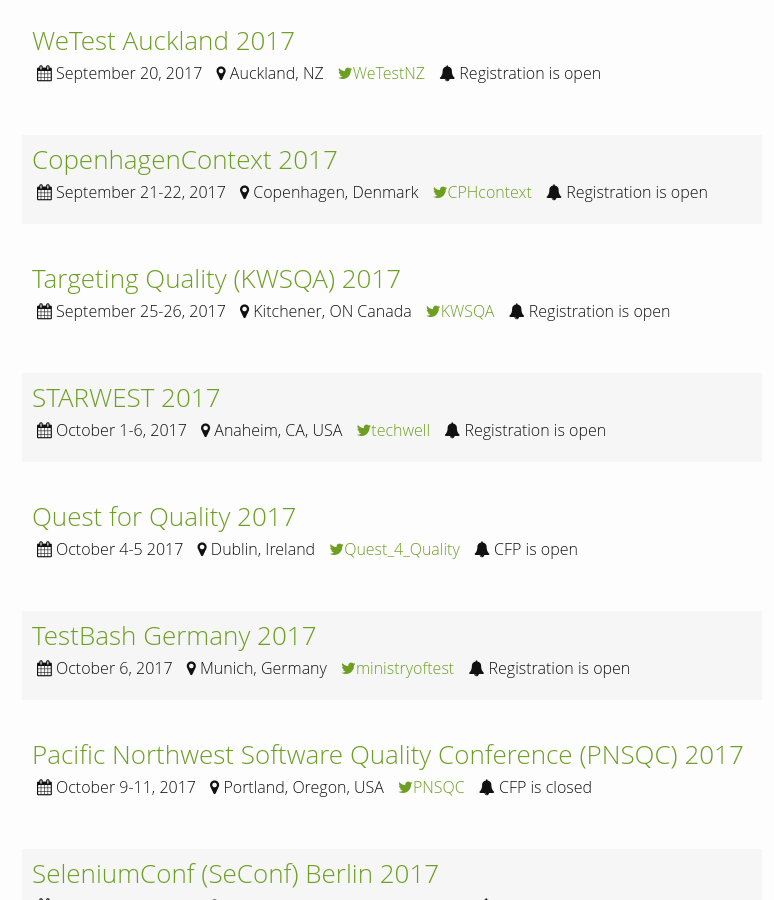
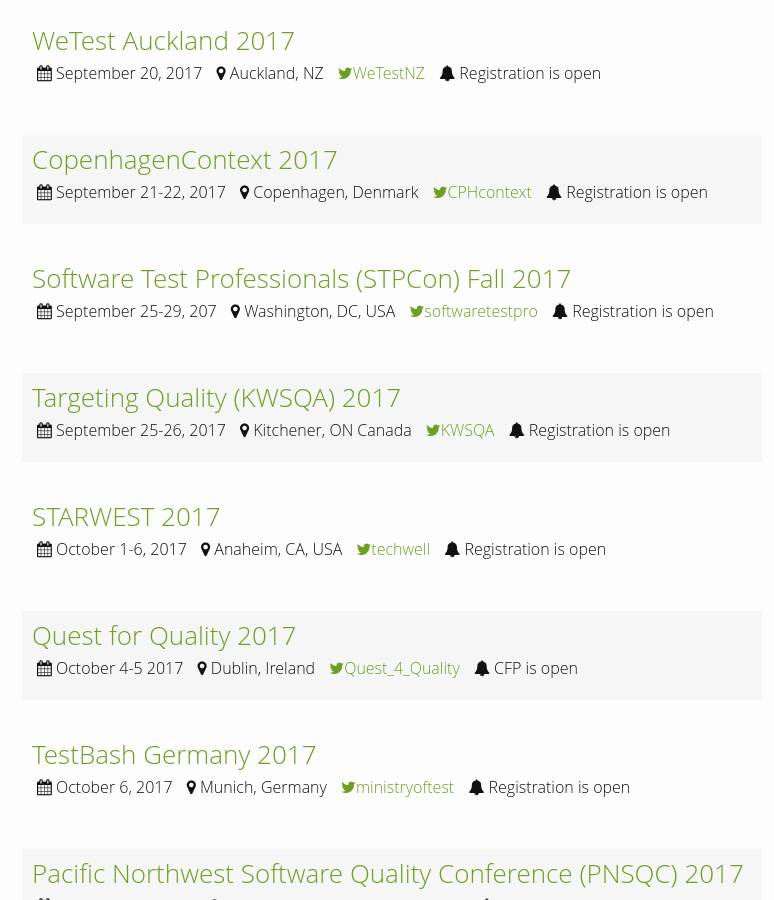
Before and after one commit to TestingConferences/testingconferences.github.io, a Jekyll site: the page built from index.html, in a window 1280 px wide and 900 px high, scrolled down 979 px. Shown: the whole window, without its empty margins (248-1022 px from the left). Built offline with Jekyll 4.4.1, drawn with Linux system fonts in a browser that asks for light colours.

Commit message:
Added STPCon Fall 2017

```diff
--- a/_data/current.yml
+++ b/_data/current.yml
@@ -47,6 +47,13 @@
   dates: "September 21-22, 2017"
   url: http://copenhagencontext.com/
   twitter: CPHcontext
+  status: Registration is open
+
+- name: Software Test Professionals (STPCon) Fall 2017
+  location: Washington, DC, USA
+  dates: "September 25-29, 207"
+  url: http://www.stpcon.com/
+  twitter: softwaretestpro
   status: Registration is open
 
 - name: Targeting Quality (KWSQA) 2017
```
